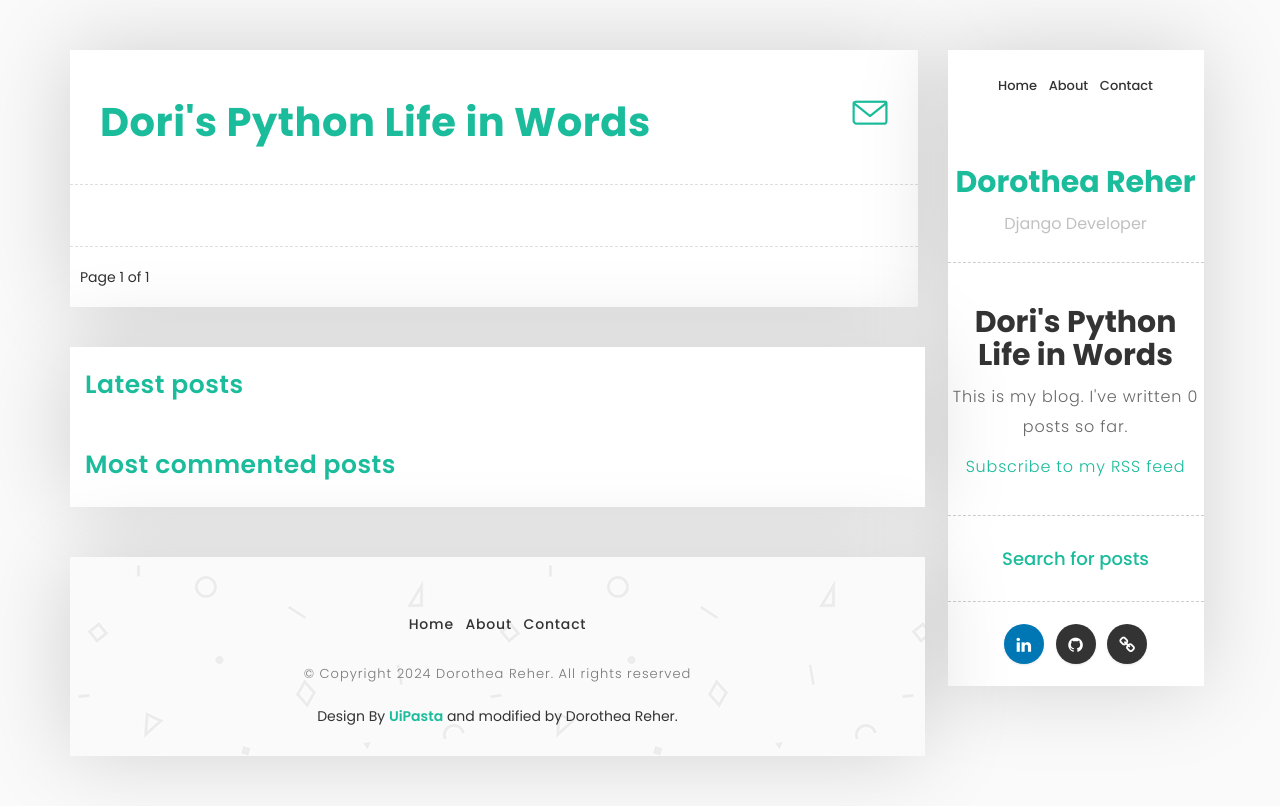
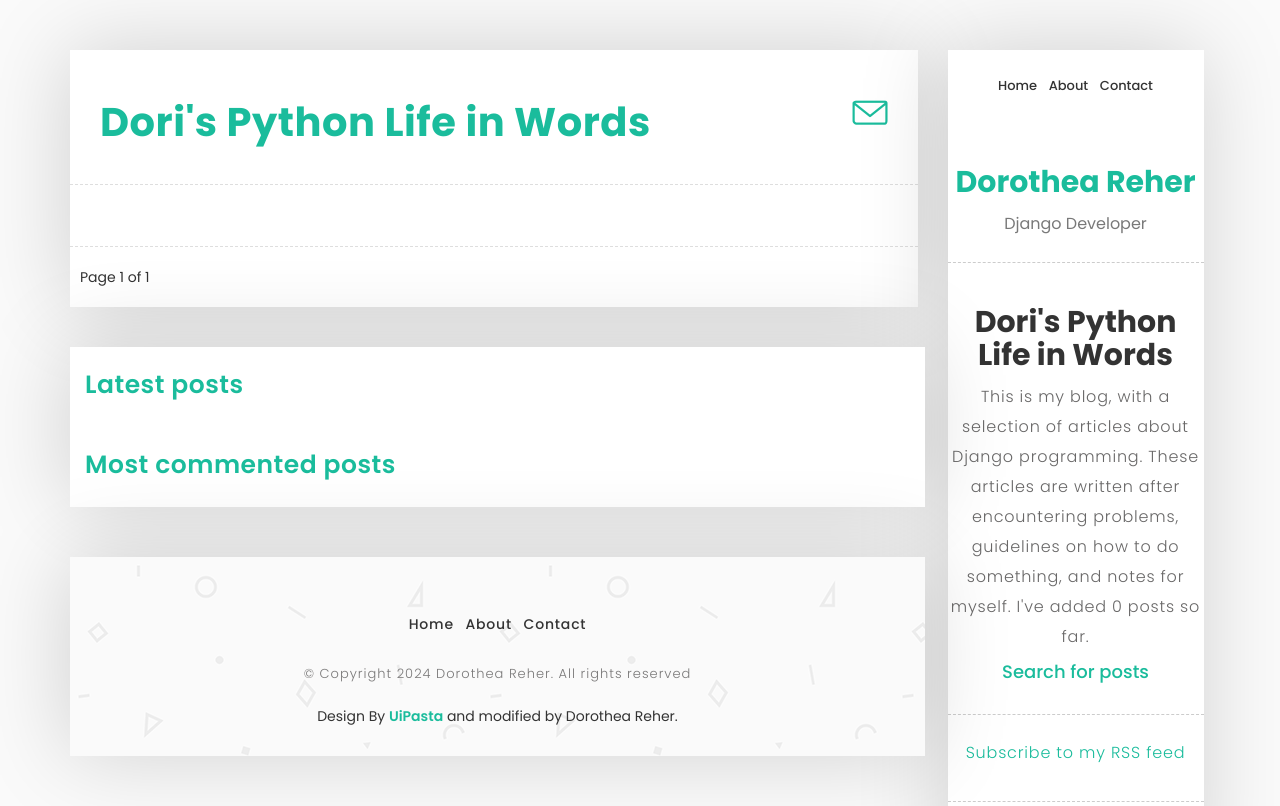
Before and after one commit to DoriDoro/django-blog, a Django app: page /blog/ in a window 1280 px wide. Run offline with Django 3.2, Linux system fonts and the light colour scheme; data that the repository does not hold is empty; some libraries are stand-ins or nearby versions.

Commit message:
add redirect to home page, improve front-end, add article

```diff
--- a/blog/templates/post/detail.html
+++ b/blog/templates/post/detail.html
@@ -25,6 +25,10 @@
             </div>
 
             <p>{{ post.body|markdown }}</p>
+
+            <div class="post-info">
+              <span>Last Updated {{ post.updated }} by <strong><a href="about.html" title="Visit About" target="_blank">{{ post.author }}</a></strong></span>
+            </div>
             <!-- Post - End -->
 
             <!-- Similar Posts - Start -->
--- a/blog_project/urls.py
+++ b/blog_project/urls.py
@@ -19,6 +19,7 @@ from django.conf.urls.static import static
 from django.contrib import admin
 from django.contrib.sitemaps.views import sitemap
 from django.urls import path, include
+from django.views.generic.base import RedirectView
 
 from blog.sitemaps import PostSitemap, TagSitemap
 
@@ -27,6 +28,7 @@ sitemaps = {"posts": PostSitemap, "tags": TagSitemap}
 urlpatterns = [
     path("admin/", admin.site.urls),
     path("blog/", include("blog.urls", namespace="blog")),
+    path("", RedirectView.as_view(url="/blog/", permanent=True)),
     path(
         "sitemap.xml",
         sitemap,
--- a/core/static/css/style.css
+++ b/core/static/css/style.css
@@ -366,7 +366,7 @@ button {
 }
 
 .my-detail span {
-    color: #c1c1c1;
+    color: #797979;
     font-weight: 400;
     line-height: 30px;
     line-height: 30px;
--- a/core/templates/base.html
+++ b/core/templates/base.html
@@ -68,14 +68,16 @@
 
                 <div class="white-spacing">
                   <h1>Dori's Python Life in Words</h1>
-                  <p>This is my blog. I've written {% total_posts %} posts so far.</p>
-                  <p>
-                    <a href="{% url 'blog:post_feed' %}">Subscribe to my RSS feed</a>
-                  </p>
+                  <p>This is my blog, with a selection of articles about Django programming.
+                    These articles are written after encountering problems, guidelines on how to
+                    do something, and notes for myself. I've added {% total_posts %} posts so far.</p>
+                  <h4>
+                    <a href="{% url 'blog:post_search' %}" title="Find more Posts">Search for posts</a>
+                  </h4>
                 </div>
 
                 <div class="white-spacing">
-                  <h4><a href="{% url 'blog:post_search' %}" title="Find more Posts">Search for posts</a></h4>
+                  <p><a href="{% url 'blog:post_feed' %}">Subscribe to my RSS feed</a></p>
                 </div>
 
                 <ul class="social-icon">
```
